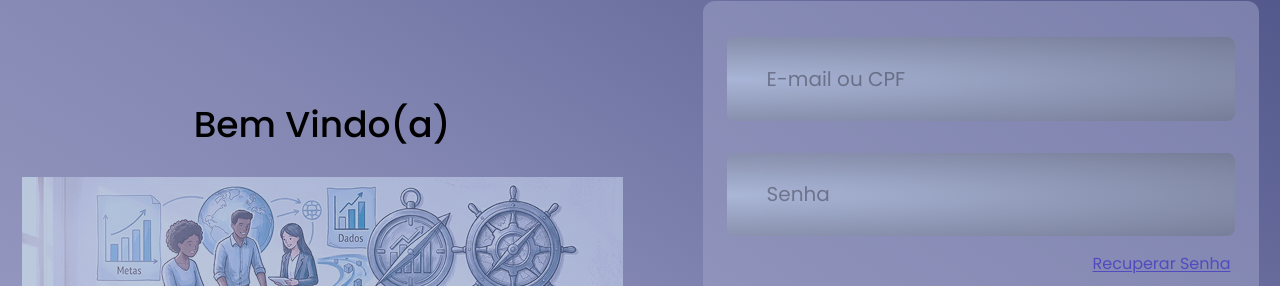
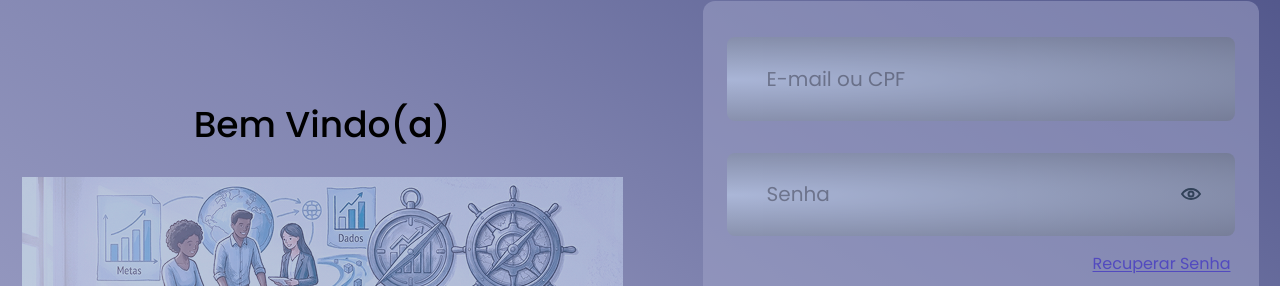
Before and after one commit to DevGabriellucas/ADM4ALL, a Next.js app in the folder frontend/: page / in a window 1280 px wide. Shown: the part 95-381 px from the top of the page. Built offline with nearby package versions, Linux system fonts and the light colour scheme.

Commit message:
feat: add password visibility toggle to login

```diff
--- a/frontend/src/components/LoginForm.tsx
+++ b/frontend/src/components/LoginForm.tsx
@@ -16,6 +16,7 @@ interface LoginFormProps extends ComponentProps<"form"> {}
 
 export const LoginForm = ({ className, ...props }: LoginFormProps) => {
   const router = useRouter();
+  const [isPasswordVisible, setIsPasswordVisible] = useState(false);
   const [message, setMessage] = useState<{
     type: "error" | "success";
     text: string;
@@ -75,15 +76,59 @@ export const LoginForm = ({ className, ...props }: LoginFormProps) => {
         error={errors.identifier?.message}
       />
 
+      <div className="relative">
         <Input
           id="password"
           label="Senha"
-        className="mt-4 h-[5.22rem] w-full rounded-lg bg-radial-[at_0%_50.72%] from-[#BFD0EC] to-[#6D7686] px-10 py-4 text-xl opacity-60 outline-none placeholder:font-normal placeholder:text-xl"
+          className="mt-4 h-[5.22rem] w-full rounded-lg bg-radial-[at_0%_50.72%] from-[#BFD0EC] to-[#6D7686] px-10 py-4 pr-20 text-xl opacity-60 outline-none placeholder:font-normal placeholder:text-xl"
           placeholder="Senha"
-        type="password"
+          type={isPasswordVisible ? "text" : "password"}
           {...register("password")}
           error={errors.password?.message}
         />
+        <button
+          type="button"
+          className="-translate-y-1/2 absolute top-[3.61rem] right-6 flex size-10 cursor-pointer items-center justify-center rounded text-slate-700 hover:text-slate-950 focus-visible:outline-2 focus-visible:outline-brand-medium"
+          aria-controls="password"
+          aria-label={isPasswordVisible ? "Ocultar senha" : "Mostrar senha"}
+          aria-pressed={isPasswordVisible}
+          title={isPasswordVisible ? "Ocultar senha" : "Mostrar senha"}
+          onClick={() => setIsPasswordVisible((visible) => !visible)}
+        >
+          {isPasswordVisible ? (
+            <svg
+              aria-hidden="true"
+              className="size-6"
+              fill="none"
+              viewBox="0 0 24 24"
+              stroke="currentColor"
+              strokeWidth="2"
+            >
+              <path
+                strokeLinecap="round"
+                strokeLinejoin="round"
+                d="m3 3 18 18M10.6 10.7a2 2 0 0 0 2.7 2.7M9.9 4.2A10.7 10.7 0 0 1 12 4c5.5 0 9 5 9 5a16.8 16.8 0 0 1-3.1 3.6M6.6 6.6A17.3 17.3 0 0 0 3 9s3.5 5 9 5c.8 0 1.6-.1 2.3-.3"
+              />
+            </svg>
+          ) : (
+            <svg
+              aria-hidden="true"
+              className="size-6"
+              fill="none"
+              viewBox="0 0 24 24"
+              stroke="currentColor"
+              strokeWidth="2"
+            >
+              <path
+                strokeLinecap="round"
+                strokeLinejoin="round"
+                d="M3 12s3.5-5 9-5 9 5 9 5-3.5 5-9 5-9-5-9-5Z"
+              />
+              <circle cx="12" cy="12" r="2.5" />
+            </svg>
+          )}
+        </button>
+      </div>
 
       <Link
         href="/recuperar-senha"
```
Lines whose indentation alone changed are shown as unchanged.
